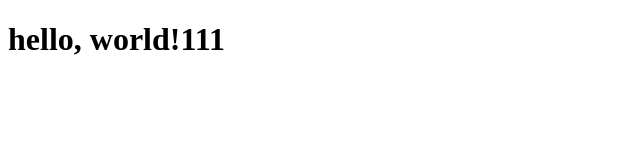
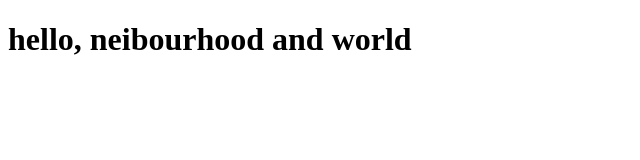
Before and after one commit to kroleguz/olegkurus, a plain HTML site: page index.html in a window 1280 px wide. Shown: the whole page, without its empty margins (0-640 px from the left). Drawn offline with Linux system fonts and the light colour scheme.

Commit message:
example2

```diff
--- a/index.html
+++ b/index.html
@@ -5,6 +5,6 @@
     <meta http-equiv="X-UA-Compatible" content="IE=edge">
 </head>
 <body>
-    <h1>hello, world!111</h1>
+    <h1>hello, neibourhood and world</h1>
 </body>
 </html>
```
